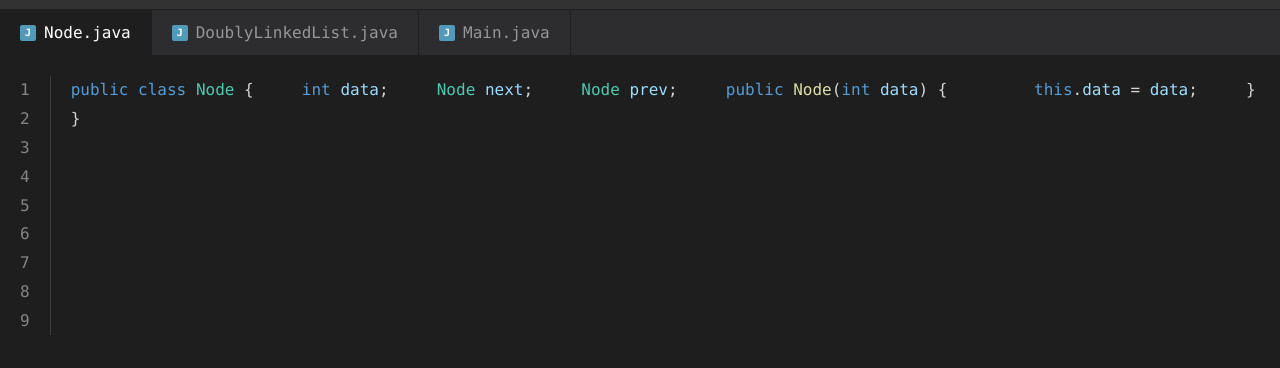
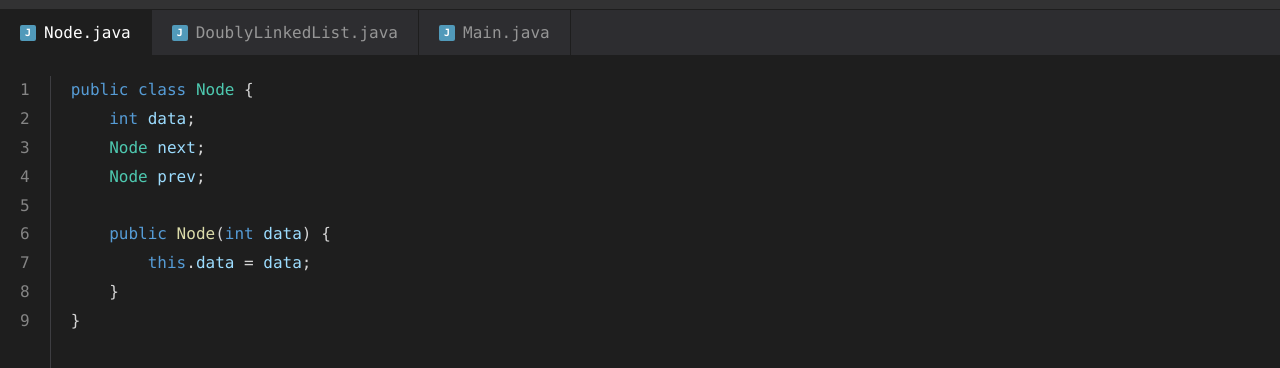
Before and after one commit to magdalenagonzalez08/listadoble-grupo5, a plain HTML site: page index.html in a window 1280 px wide. Shown: the part 66-434 px from the top of the page. Drawn offline with Linux system fonts and the light colour scheme.

Commit message:
Update index.html

```diff
--- a/index.html
+++ b/index.html
@@ -97,34 +97,39 @@
             padding: 20px;
             min-height: 500px;
             display: none;
+            overflow-x: auto;
         }
 
         .code-editor.active {
-            display: block;
+            display: flex;
         }
 
         .line-numbers {
-            float: left;
             color: #858585;
             text-align: right;
             padding-right: 20px;
             user-select: none;
             border-right: 1px solid #3e3e42;
             margin-right: 20px;
+            flex-shrink: 0;
         }
 
         .line-number {
             display: block;
             line-height: 1.8;
+            height: 1.8em;
         }
 
         .code-content {
+            flex: 1;
             overflow-x: auto;
         }
 
         .code-line {
             line-height: 1.8;
+            height: 1.8em;
             white-space: pre;
+            display: block;
         }
 
         .keyword { color: #569cd6; font-weight: normal; }
```
